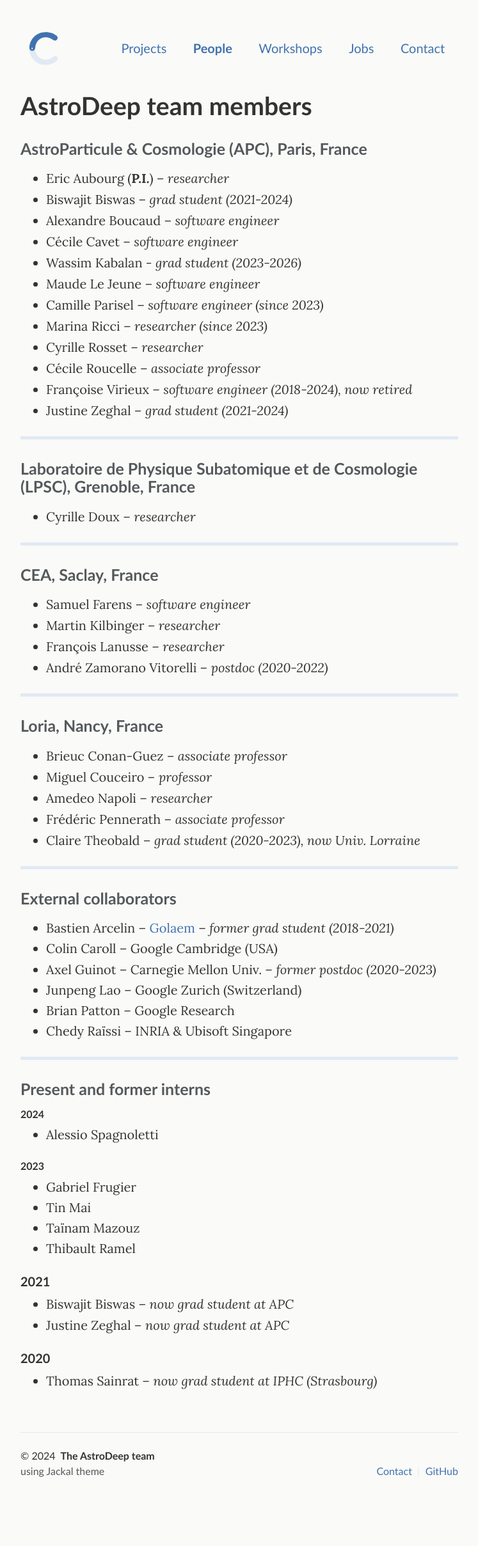
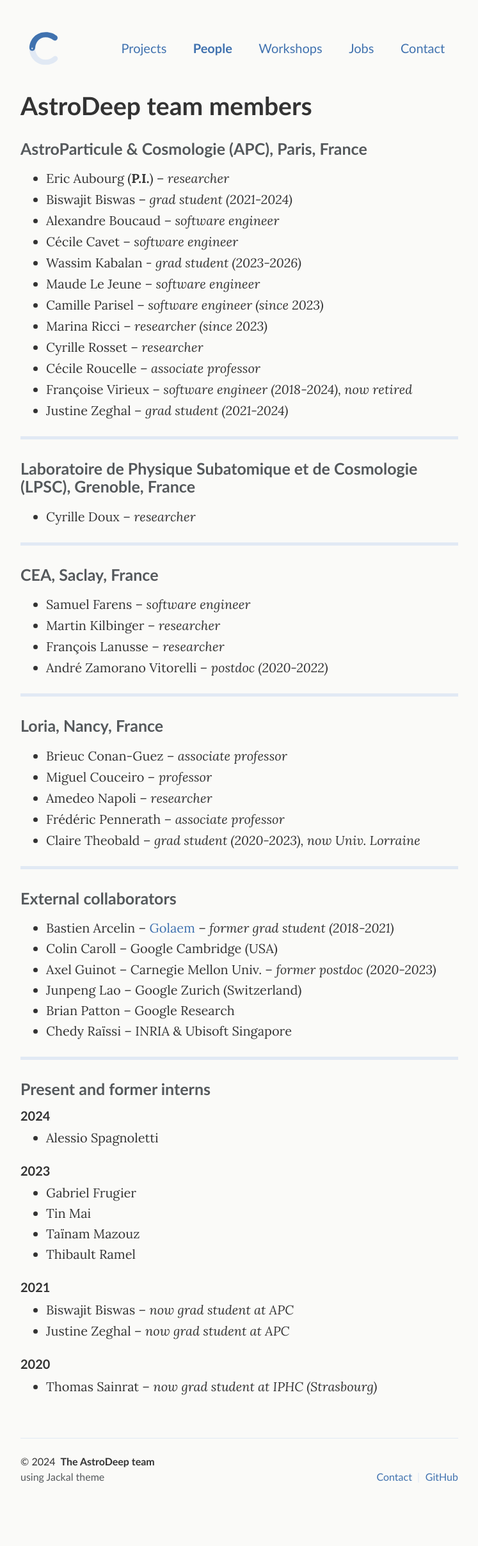
Before and after one commit to astrodeepnet/website, a Jekyll site: the page built from _pages/people.md, in a window 1280 px wide. Shown: the whole page at 64% size, without its empty margins (266-1013 px from the left). Built offline with Jekyll 4.4.1, drawn with Linux system fonts in a browser that asks for light colours.

Commit message:
Homogenize years

```diff
--- a/_pages/people.md
+++ b/_pages/people.md
@@ -61,11 +61,11 @@ permalink: /people/
 
 ### Present and former interns
 
-##### 2024
+#### 2024
 
 - Alessio Spagnoletti
 
-##### 2023
+#### 2023
 
 - Gabriel Frugier
 - Tin Mai
```
